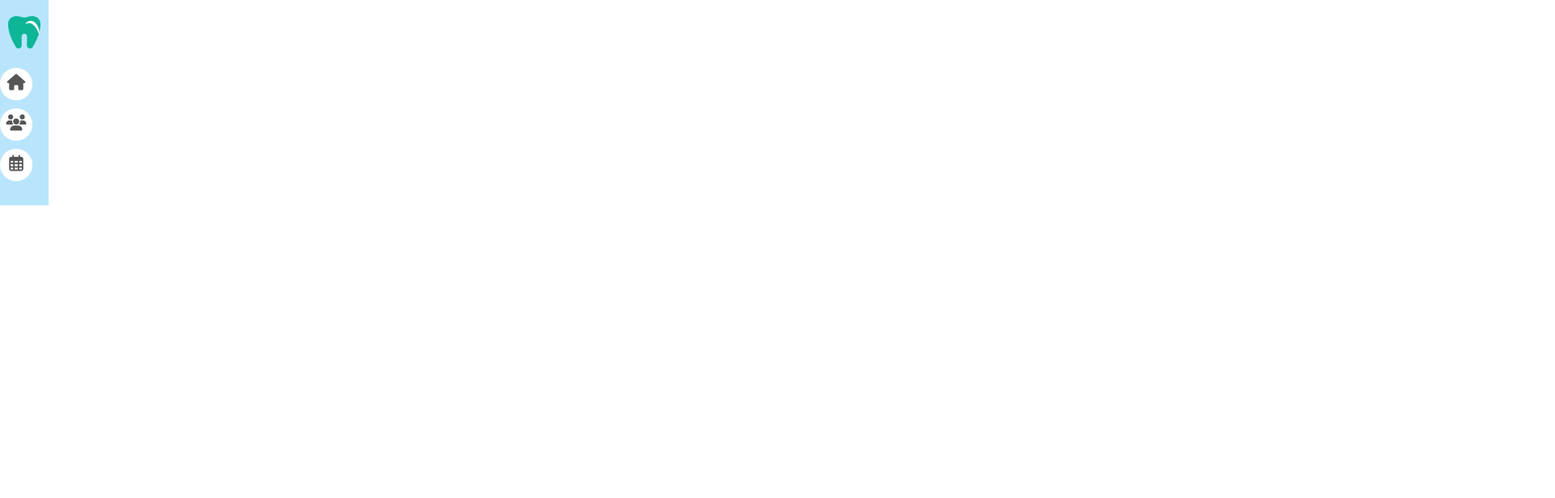
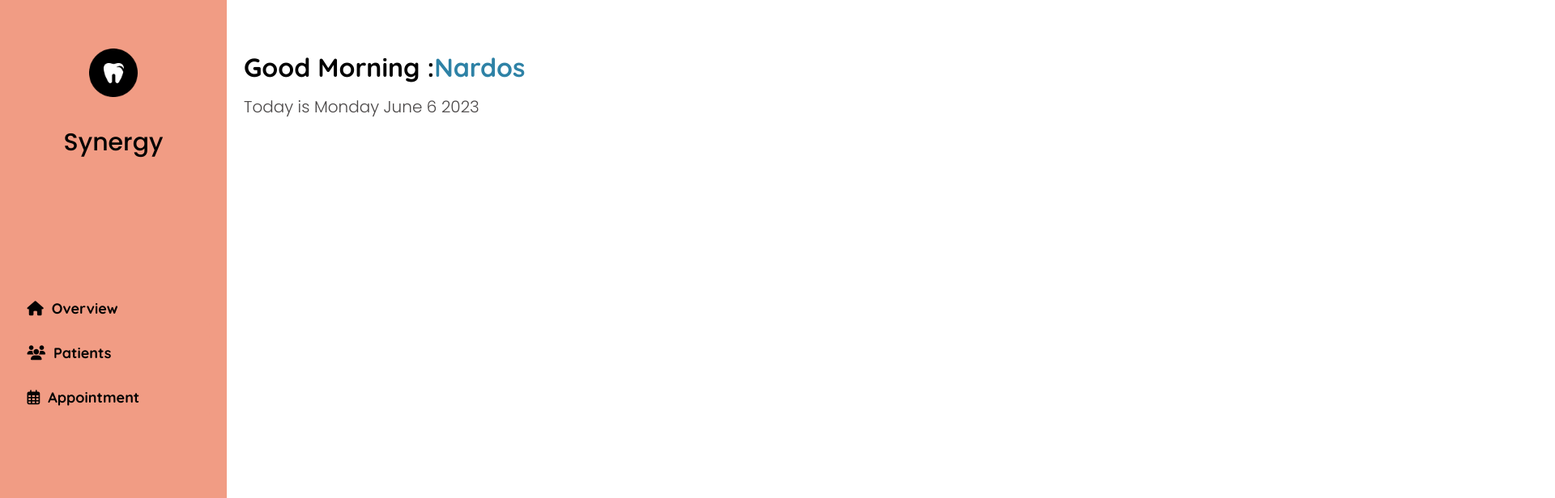
Before and after one commit to TENTAWII/Synergy_Demo, a plain HTML site: page Pages/overview.html in a window 1280 px wide. Shown: the top 616 px of the page at 81% size, 1920 px wide, since content can reach past the window. Drawn offline with nearby package versions, Linux system fonts and the light colour scheme; a web font is replaced by a local one.

Commit message:
File orgnization, Side Bar Component Finished

```diff
--- a/Pages/overview.html
+++ b/Pages/overview.html
@@ -9,16 +9,23 @@
 <body>
     <div class="frame">
         <div class="sidebar">
-            <div class="logo">
+            <div class="sidebar">
+                <div class="logo">
+                  <img src="/Synergy_Demo/Images/logo2.png" alt="Logo" />
+                  <h3>Synergy</h3>
+                </div>
+                <ul class="menu">
+                  <li><a href="#"><i class="fas fa-home"></i>Overview</a></li>
+                  <li><a href="#"><i class="fas fa-users"></i>Patients</a></li>
+                  <li><a href="#"><i class="far fa-calendar-alt"></i>Appointment</a></li>
+                </ul>
+              </div>
 
-              <img src="/Synergy_Demo/Images/Logo.png" alt="Logo" />
-            </div>
-            <ul class="menu">
-              <li><a href="#"><i class="fas fa-home"></i></a></li>
-              <li><a href="#"><i class="fas fa-users"></i></a></li>
-              <li><a href="#"><i class="far fa-calendar-alt"></i></a></li>
-            </ul>
-          </div>
+                <nav>
+                    <h1>Good Morning : <span>  Nardos</span> </h1>
+                    <h4>Today is Monday June 6 2023</h4>
+                 </nav>
+
 
     </div><!-- frame -->
 
--- a/Style/main.css
+++ b/Style/main.css
@@ -1,34 +1,52 @@
+
+@import url('https://fonts.googleapis.com/css2?family=Montserrat:ital,wght@0,100;0,200;0,300;0,500;0,600;1,100;1,200;1,400;1,500&family=Playfair+Display:ital,wght@0,400;0,500;0,700;0,800;1,400;1,500;1,600;1,800&family=Poppins:ital,wght@0,100;0,200;0,300;0,500;0,600;1,100;1,200&family=Quicksand:wght@300;400;500;600;700&family=Raleway:ital,wght@0,100;0,300;0,500;1,100;1,200;1,300;1,500&display=swap');
+
 body {
   margin: 0px;
   padding: 0px;
+  overflow: hidden;
 }
 .frame {
   position: relative;
-  width: 2452px;
-  height: 1186px;
+  width: 100%;
+  height: 100vh;
   background: #ffffff;
+  border-bottom: 2px solid red;
 }
-.sidebar {
-    position: fixed;
-    width: 60px; /* Adjust the width as needed */
-    background-color: #b9e5fc;
-    padding: 20px 0;
+
+
+  .sidebar {
+    width: 260px;
+    height: 100vh;
+    background-color:  #F19C84;
+    padding: 30px 10px;
+    display: flex;
+    flex-direction: column;
+    align-items: center;
   }
-
+  .logo h3{
+    font-family: 'Poppins';
+    font-size: 30px;
+    font-weight: 400;
+  }
   .logo {
     text-align: center;
-    margin-bottom: 20px;
+    margin-bottom: 130px;
+    border-radius: 50%;
+
   }
 
   .logo img {
-    width: 40px; /* Adjust the width and height as needed */
-    height: 40px;
+    width: 60px; /* Adjust the width and height as needed */
+    height: 60px;
+
   }
 
   .menu {
     list-style: none;
     padding: 0;
     margin: 0;
+
   }
 
   .menu li {
@@ -36,17 +54,74 @@ body {
   }
 
   .menu a {
-    display: block;
-    width: 40px; /* Adjust the width and height as needed */
-    height: 40px;
+    display: flex;
+    align-items: center;
+    justify-content: left;
+    width: 220px; /* Adjust the width as needed */
+    height: 45px;
     text-align: center;
-    line-height: 40px;
-    color: #555555;
-    background-color: #ffffff;
-    border-radius: 50%;
+    color: rgb(0, 0, 0);
+    border-radius: 4px;
+    text-decoration: none;
+    font-family: 'Quicksand';
+    font-size: 18px;
+    font-weight: bold;
+    padding-left: 12px;
+    padding-right: 5px;
+    color: #030303;
+
   }
+  .menu a:first-of-type{
+    background-color: #F19C84;
+  }
+   .menu a:hover {
+        background-color: #ffffff;
+   }
 
-  /* Example icon styles (using Font Awesome icons) */
+
   .menu i {
-    font-size: 20px;
+    margin-right: 10px; /* Adjust the spacing between icon and label */
   }
+nav{
+position: absolute;
+width: 2255px;
+height: 100px;
+left: 161px;
+top: 36px;
+margin-left: 120px;
+margin-bottom: 100%;
+}
+
+h1{
+width: 400px;
+height: 40px;
+padding-left: 20px;
+top: 36px;
+font-family: 'Quicksand';
+font-style: normal;
+font-weight: 700;
+font-size: 32px;
+line-height: 40px;
+display: flex;
+align-items: center;
+color: #000000;
+}
+span{
+    color: #2e82a6;
+}
+h4{
+
+
+left: calc(50% - 2255px/2 + 62.5px);
+padding-left: 20px;
+border: 1px soli firebrick;
+font-family: 'Poppins',Arial, Helvetica, sans-serif;
+font-style: normal;
+font-weight: 300;
+font-size: 20px;
+line-height: 32%;
+/* or 73px */
+
+
+color: #4B4848;
+}
```
Also changed, not shown: Images/logo2.png (added).
